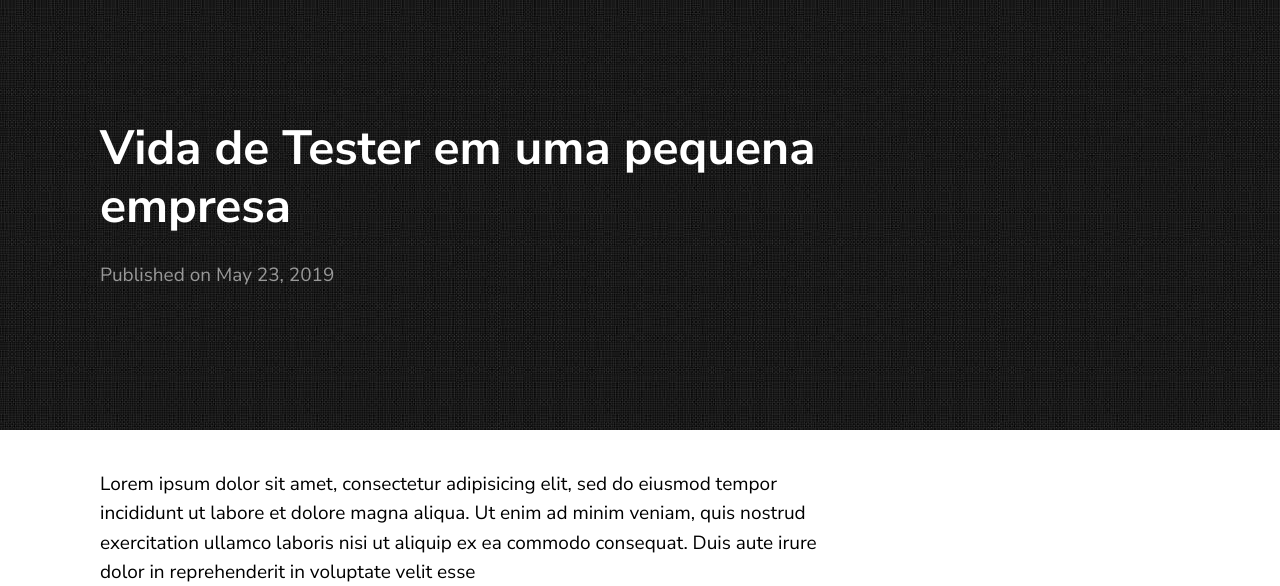
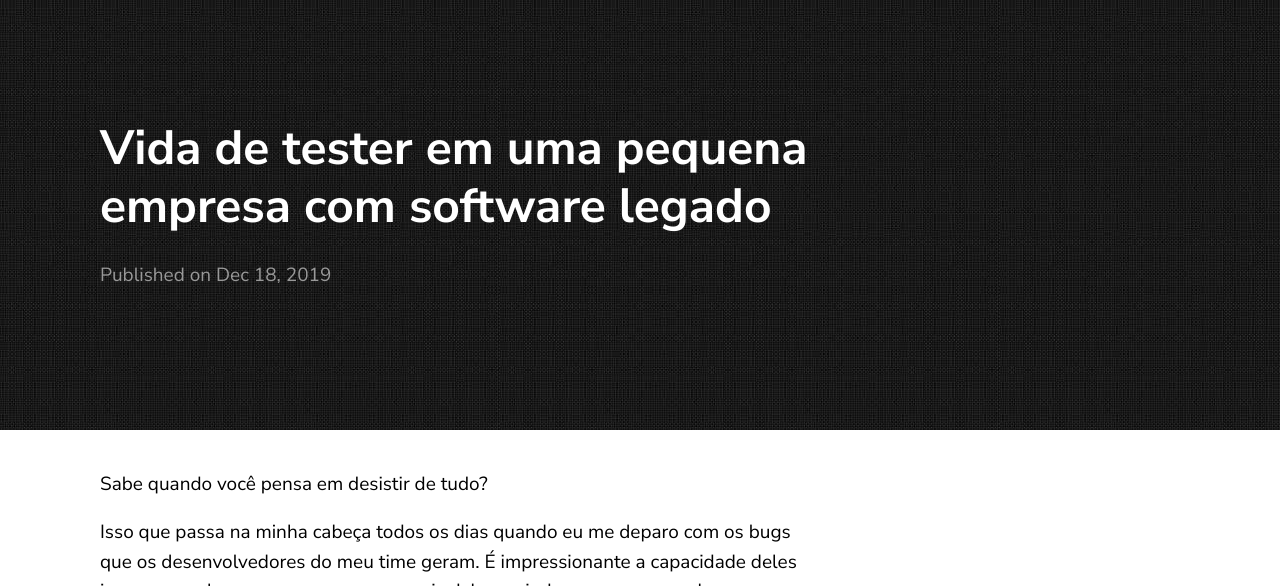
Before and after one commit to jeffersonmello8/jeffersonmello8.github.io, a Jekyll site: the page built from _posts/2019-05-23-welcome-to-jekyll.markdown, in a window 1280 px wide, cut to the strip 0-586 px from the top of the page. Built offline with Jekyll 4.4.1, drawn with Linux system fonts in a browser that asks for light colours; some of the changed text lies outside the part shown.

Commit message:
alterei um post para realizar outro teste

```diff
--- a/_posts/2019-05-23-welcome-to-jekyll.markdown
+++ b/_posts/2019-05-23-welcome-to-jekyll.markdown
@@ -1,9 +1,11 @@
 ---
 layout: post
-title:  "Vida de Tester em uma pequena empresa"
-date:   2019-05-23 21:03:36 +0530
+title:  "Vida de tester em uma pequena empresa com software legado"
+date:   2019-12-18 21:53:36 +03
 ---
-Lorem ipsum dolor sit amet, consectetur adipisicing elit, sed do eiusmod tempor incididunt ut labore et dolore magna aliqua. Ut enim ad minim veniam, quis nostrud exercitation ullamco laboris nisi ut aliquip ex ea commodo consequat. Duis aute irure dolor in reprehenderit in voluptate velit esse
+Sabe quando você pensa em desistir de tudo?
+
+Isso que passa na minha cabeça todos os dias quando eu me deparo com os bugs que os desenvolvedores do meu time geram. É impressionante a capacidade deles ignorarem o bug que voa, pousa no nariz deles e ainda conversa com eles.
 
 ![texture theme preview](https://images.unsplash.com/photo-1500322969630-a26ab6eb64cc?ixlib=rb-1.2.1&ixid=eyJhcHBfaWQiOjEyMDd9&w=1000&q=80)
 
```
